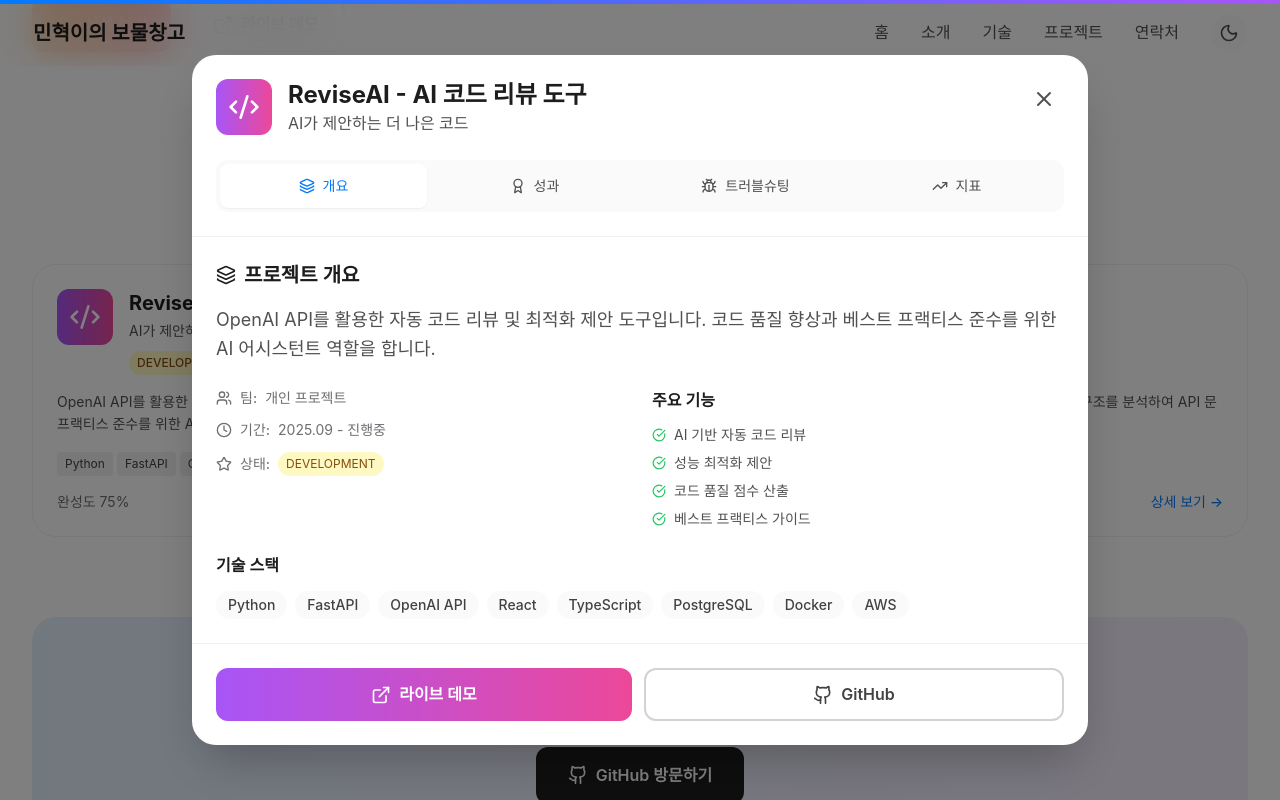
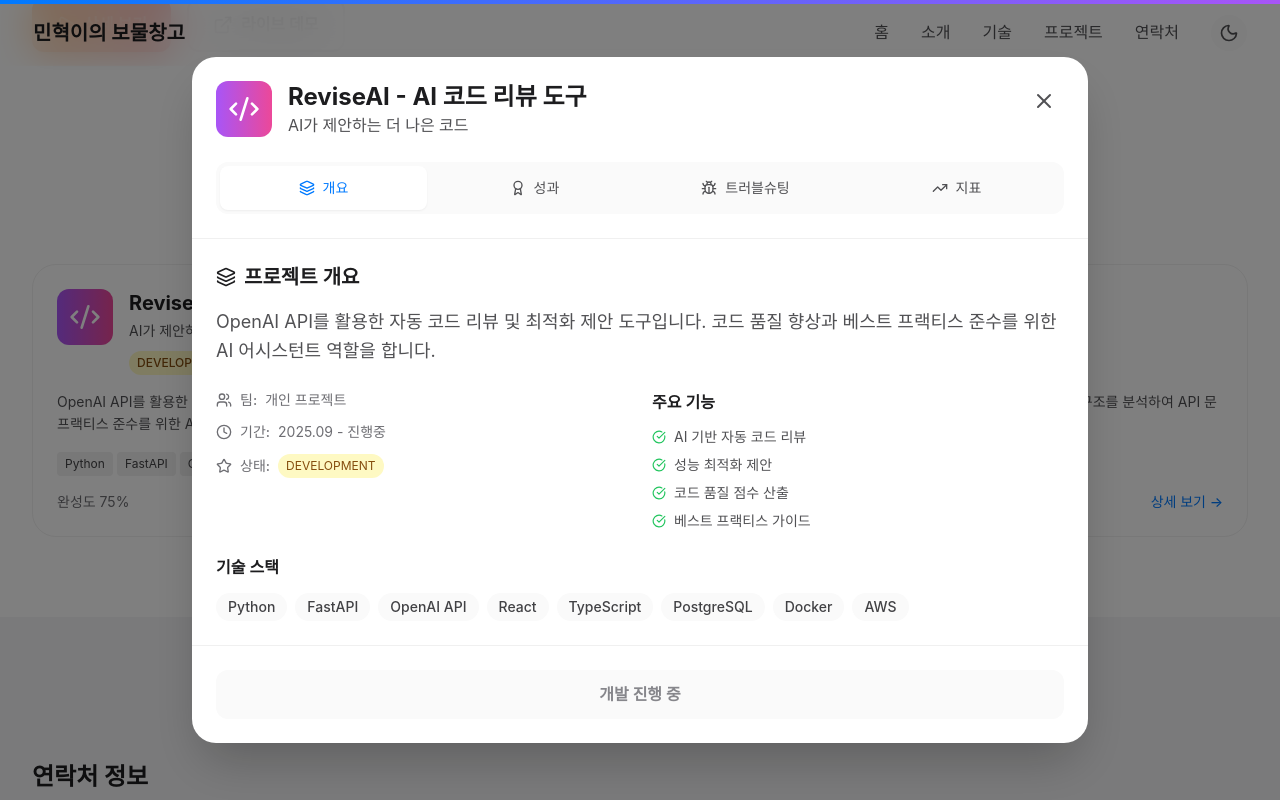
Before and after one commit to cmhblue1225/portfolio, a React (Vite) app: page / in a window 1280 px wide. Both pictures are taken after a click on the element 328 px from the left and 6203 px from the top of the page. Shown: the part 5803-6603 px from the top of the page. Built offline with nearby package versions, Linux system fonts and the light colour scheme.

Commit message:
delete github

```diff
--- a/src/components/About.tsx
+++ b/src/components/About.tsx
@@ -80,19 +80,6 @@
                 <svg className="w-5 h-5" fill="currentColor" viewBox="0 0 20 20">
                   <path d="M2.003 5.884L10 9.882l7.997-3.998A2 2 0 0016 4H4a2 2 0 00-1.997 1.884z" />
                   <path d="M18 8.118l-8 4-8-4V14a2 2 0 002 2h12a2 2 0 002-2V8.118z" />
-                </svg>
-              </motion.a>
-
-              <motion.a
-                href="https://github.com/cmhblue1225"
-                target="_blank"
-                rel="noopener noreferrer"
-                whileHover={{ scale: 1.1, y: -2 }}
-                whileTap={{ scale: 0.9 }}
-                className="p-3 rounded-full bg-apple-gray-100 dark:bg-apple-gray-700 text-apple-gray-600 dark:text-apple-gray-300 hover:text-apple-blue dark:hover:text-apple-blue transition-all duration-200"
-              >
-                <svg className="w-5 h-5" fill="currentColor" viewBox="0 0 20 20">
-                  <path fillRule="evenodd" d="M10 0C4.477 0 0 4.484 0 10.017c0 4.425 2.865 8.18 6.839 9.504.5.092.682-.217.682-.483 0-.237-.008-.868-.013-1.703-2.782.605-3.369-1.343-3.369-1.343-.454-1.158-1.11-1.466-1.11-1.466-.908-.62.069-.608.069-.608 1.003.07 1.531 1.032 1.531 1.032.892 1.53 2.341 1.088 2.91.832.092-.647.35-1.088.636-1.338-2.22-.253-4.555-1.113-4.555-4.951 0-1.093.39-1.988 1.029-2.688-.103-.253-.446-1.272.098-2.65 0 0 .84-.27 2.75 1.026A9.564 9.564 0 0110 4.844c.85.004 1.705.115 2.504.337 1.909-1.296 2.747-1.027 2.747-1.027.546 1.379.203 2.398.1 2.651.64.7 1.028 1.595 1.028 2.688 0 3.848-2.339 4.695-4.566 4.942.359.31.678.921.678 1.856 0 1.338-.012 2.419-.012 2.747 0 .268.18.58.688.482A10.019 10.019 0 0020 10.017C20 4.484 15.522 0 10 0z" clipRule="evenodd" />
                 </svg>
               </motion.a>
 
--- a/src/components/Contact.tsx
+++ b/src/components/Contact.tsx
@@ -1,5 +1,5 @@
 import { motion } from 'framer-motion'
-import { Mail, Phone, MapPin, Github, Linkedin } from 'lucide-react'
+import { Mail, Phone, MapPin, Linkedin } from 'lucide-react'
 
 const Contact = () => {
 
@@ -28,12 +28,6 @@
   ]
 
   const socialLinks = [
-    {
-      name: 'GitHub',
-      icon: <Github className="w-6 h-6" />,
-      href: 'https://github.com/cmhblue1225',
-      color: 'hover:text-gray-900 dark:hover:text-white'
-    },
     {
       name: 'LinkedIn',
       icon: <Linkedin className="w-6 h-6" />,
--- a/src/components/Hero.tsx
+++ b/src/components/Hero.tsx
@@ -1,6 +1,6 @@
 import { motion } from 'framer-motion'
 import { TypeAnimation } from 'react-type-animation'
-import { ArrowDown, Github, Mail, Phone } from 'lucide-react'
+import { ArrowDown, Mail, Phone } from 'lucide-react'
 
 const Hero = () => {
   const scrollToNext = () => {
@@ -155,17 +155,6 @@
             >
               <Phone size={24} />
             </motion.a>
-
-            <motion.a
-              href="https://github.com/cmhblue1225"
-              target="_blank"
-              rel="noopener noreferrer"
-              whileHover={{ scale: 1.2, y: -5 }}
-              whileTap={{ scale: 0.9 }}
-              className="p-3 rounded-full bg-apple-gray-100 dark:bg-apple-gray-700 text-apple-gray-600 dark:text-apple-gray-300 hover:text-apple-blue dark:hover:text-apple-blue transition-all duration-200"
-            >
-              <Github size={24} />
-            </motion.a>
           </motion.div>
 
           {/* 스크롤 다운 버튼 */}
--- a/src/components/Projects.tsx
+++ b/src/components/Projects.tsx
@@ -2,7 +2,6 @@
 import { useState } from 'react'
 import {
   ExternalLink,
-  Github,
   Play,
   Database,
   Brain,
@@ -377,7 +376,7 @@
         performance: '88%'
       },
       completionRate: '75%',
-      deployUrl: 'https://github.com/cmhblue1225/reviseAI',
+      deployUrl: '#',
       githubUrl: 'https://github.com/cmhblue1225/reviseAI',
       status: 'DEVELOPMENT',
       color: 'from-purple-500 to-pink-500',
@@ -397,7 +396,7 @@
       features: [
         'AI 기반 자동 문서 생성',
         '다양한 문서 템플릿 제공',
-        'GitHub 저장소 연동',
+        '저장소 연동',
         'Markdown 실시간 미리보기',
         'PDF/HTML 내보내기',
         '문서 버전 관리',
@@ -414,13 +413,13 @@
           description: 'README, API 문서, 기술 명세서 등 다양한 개발 문서 템플릿 제공'
         },
         {
-          title: 'GitHub 100% 연동',
-          description: 'GitHub API를 완전히 활용하여 저장소 정보 자동 추출 및 문서 생성'
+          title: '저장소 100% 연동',
+          description: 'API를 완전히 활용하여 저장소 정보 자동 추출 및 문서 생성'
         }
       ],
       troubleshooting: [
         {
-          problem: 'GitHub API 요청 제한으로 인한 데이터 수집 지연',
+          problem: 'API 요청 제한으로 인한 데이터 수집 지연',
           solution: 'API 요청 캐싱 시스템 구축, 배치 처리로 요청 최적화',
           impact: 'API 요청량 50% 감소, 문서 생성 속도 2배 향상'
         },
@@ -437,7 +436,7 @@
         performance: '30s'
       },
       completionRate: '80%',
-      deployUrl: 'https://github.com/cmhblue1225/ai-doc-generator',
+      deployUrl: '#',
       githubUrl: 'https://github.com/cmhblue1225/ai-doc-generator',
       status: 'BETA',
       color: 'from-cyan-500 to-blue-500',
@@ -682,28 +681,20 @@
             {/* 모달 푸터 */}
             <div className="p-6 border-t border-apple-gray-200 dark:border-apple-gray-700 bg-apple-gray-50 dark:bg-apple-gray-800">
               <div className="flex flex-col sm:flex-row gap-3">
+                {project.deployUrl !== '#' ? (
+                  <>
                     <motion.a
                       href={project.deployUrl}
                       target="_blank"
                       rel="noopener noreferrer"
                       whileHover={{ scale: 1.02 }}
                       whileTap={{ scale: 0.98 }}
-                  className={`flex-1 apple-button bg-gradient-to-r ${project.color} text-white px-6 py-3 rounded-xl font-semibold flex items-center justify-center space-x-2`}
+                      className={`${
+                        project.docsUrl ? 'flex-1' : 'w-full'
+                      } apple-button bg-gradient-to-r ${project.color} text-white px-6 py-3 rounded-xl font-semibold flex items-center justify-center space-x-2`}
                     >
                       <ExternalLink size={20} />
                       <span>라이브 데모</span>
-                </motion.a>
-
-                <motion.a
-                  href={project.githubUrl}
-                  target="_blank"
-                  rel="noopener noreferrer"
-                  whileHover={{ scale: 1.02 }}
-                  whileTap={{ scale: 0.98 }}
-                  className="flex-1 apple-button border-2 border-apple-gray-300 dark:border-apple-gray-600 text-apple-gray-700 dark:text-apple-gray-300 px-6 py-3 rounded-xl font-semibold flex items-center justify-center space-x-2 hover:border-apple-blue hover:text-apple-blue"
-                >
-                  <Github size={20} />
-                  <span>GitHub</span>
                     </motion.a>
 
                     {project.docsUrl && (
@@ -718,6 +709,12 @@
                         <FileText size={20} />
                         <span>문서</span>
                       </motion.a>
+                    )}
+                  </>
+                ) : (
+                  <div className="w-full px-6 py-3 rounded-xl font-semibold text-center bg-apple-gray-100 dark:bg-apple-gray-700 text-apple-gray-400 dark:text-apple-gray-500">
+                    개발 진행 중
+                  </div>
                 )}
               </div>
             </div>
@@ -998,33 +995,6 @@
         )}
 
         {/* 하단 Call-to-Action */}
-        <motion.div
-          initial={{ opacity: 0, y: 30 }}
-          whileInView={{ opacity: 1, y: 0 }}
-          transition={{ duration: 0.8, delay: 0.4 }}
-          viewport={{ once: true }}
-          className="mt-20 text-center"
-        >
-          <div className="bg-gradient-to-r from-apple-blue/10 to-purple-500/10 dark:from-apple-blue/20 dark:to-purple-500/20 rounded-3xl p-8">
-            <h3 className="text-2xl font-bold text-apple-dark dark:text-white mb-4">
-              더 많은 프로젝트가 궁금하신가요?
-            </h3>
-            <p className="text-apple-gray-600 dark:text-apple-gray-300 mb-6">
-              GitHub에서 더 많은 프로젝트와 코드를 확인하실 수 있습니다
-            </p>
-            <motion.a
-              href="https://github.com/cmhblue1225"
-              target="_blank"
-              rel="noopener noreferrer"
-              whileHover={{ scale: 1.05 }}
-              whileTap={{ scale: 0.95 }}
-              className="apple-button bg-apple-dark dark:bg-white text-white dark:text-apple-dark px-8 py-4 rounded-xl font-semibold inline-flex items-center space-x-2"
-            >
-              <Github size={20} />
-              <span>GitHub 방문하기</span>
-            </motion.a>
-          </div>
-        </motion.div>
       </div>
 
       {/* 프로젝트 상세 모달 */}
--- a/src/components/Skills.tsx
+++ b/src/components/Skills.tsx
@@ -35,7 +35,7 @@
       skills: [
         { name: 'OpenAI API', icon: '🧠' },
         { name: 'ChatGPT Integration', icon: '💬' },
-        { name: 'Git/GitHub', icon: '📁' },
+        { name: 'Git', icon: '📁' },
         { name: 'Vite', icon: '⚡' },
         { name: 'Spotify API', icon: '🎵' },
         { name: 'Sensor APIs', icon: '📡' }
```
Also changed, not shown: 1 other file (tests, documents, lock files or other folders). Lines whose indentation alone changed are shown as unchanged.
